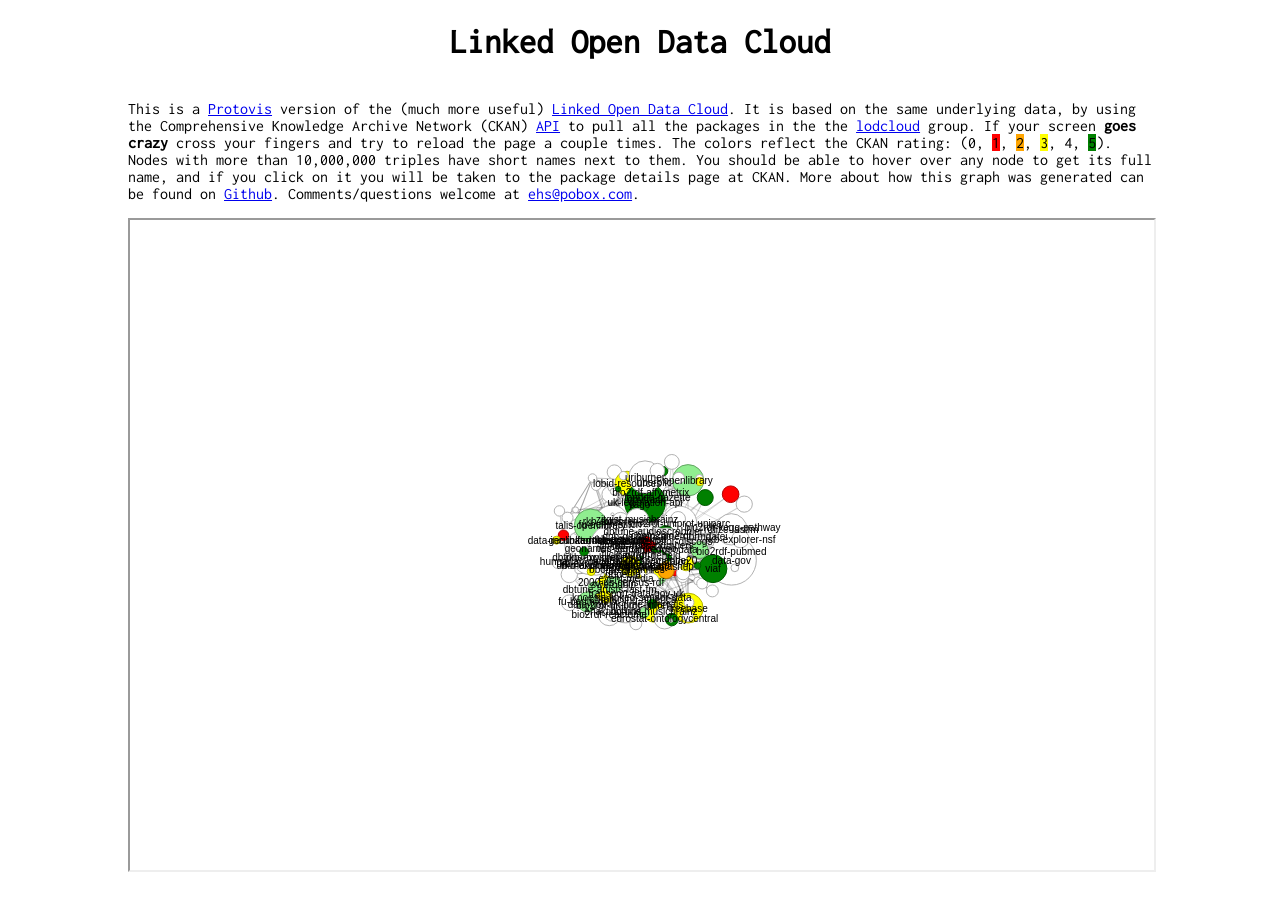
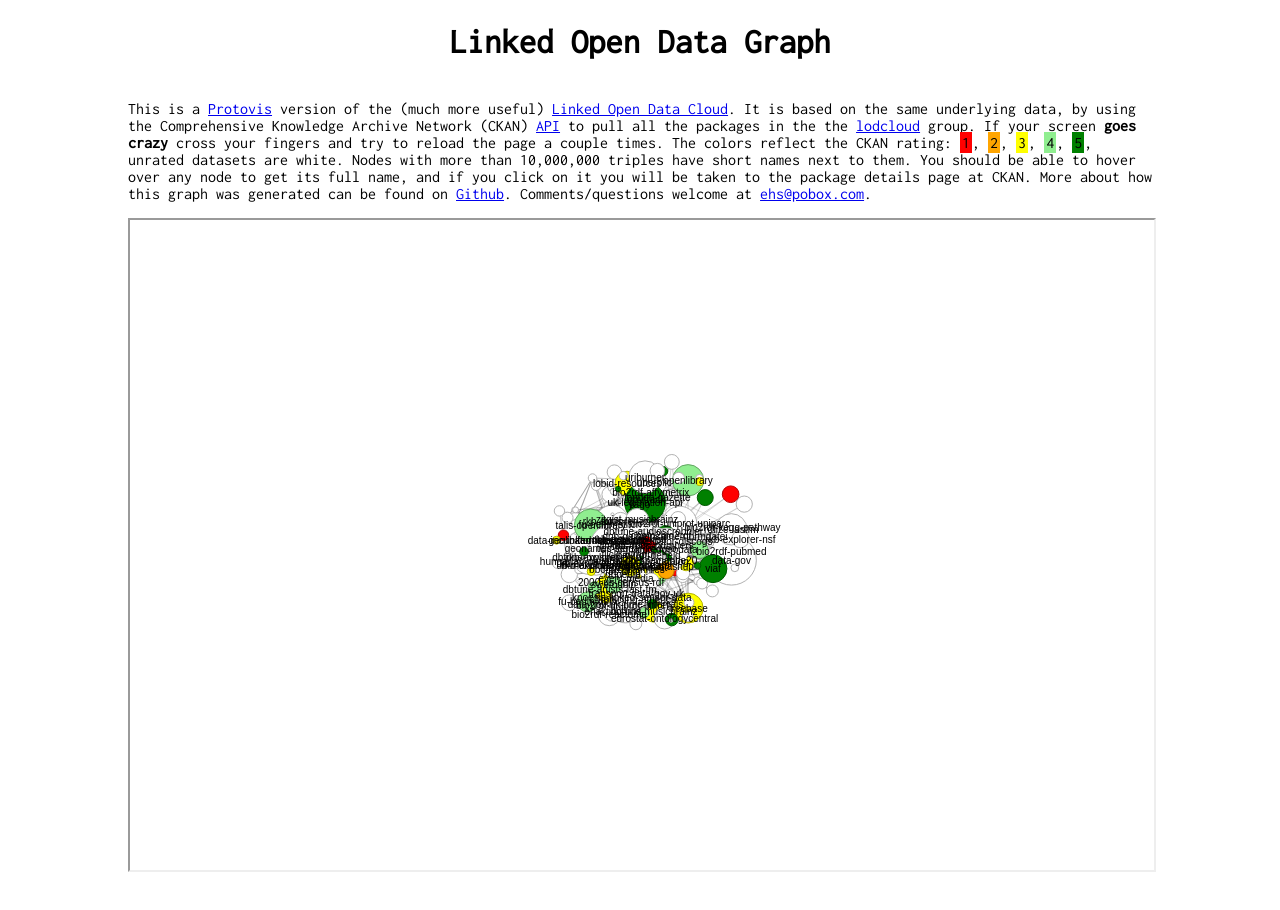
Before and after one commit to edsu/lod-graph, a plain HTML site: page index.html in a window 1280 px wide. Drawn offline with Linux system fonts and the light colour scheme.

Commit message:
s/Cloud/Graph/;

```diff
--- a/index.html
+++ b/index.html
@@ -1,7 +1,7 @@
 <!DOCTYPE html>
 <html>
     <head>
-        <title>Linked Open Data Cloud</title>
+        <title>Linked Open Data Graph</title>
         <link href='http://fonts.googleapis.com/css?family=Inconsolata' rel='stylesheet' type='text/css'>
         <style type="text/css">
             body {
@@ -30,7 +30,7 @@
         </style>
     </head>
     <body>
-        <h1>Linked Open Data Cloud</h1>
+        <h1>Linked Open Data Graph</h1>
         <div id="content">
         <div id="about">
             <p>
@@ -44,12 +44,13 @@
             <a href="http://ckan.net/group/lodcloud">lodcloud</a> group.
             If your screen <b>goes crazy</b> cross your fingers and try to
             reload the page a couple times. The colors reflect the
-            CKAN rating: (<span style="background-color: white">0</span>,
-            <span style="background-color: red;">1</span>,
-            <span style="background-color: orange;">2</span>,
-            <span style="background-color: yellow;">3</span>,
-            <span style="backround-color: lightgreen;">4</span>,
-            <span style="background-color: green;">5</span>).
+            CKAN rating:
+            <span style="background-color: red; padding: 2px;">1</span>,
+            <span style="background-color: orange; padding: 2px;">2</span>,
+            <span style="background-color: yellow; padding: 2px;">3</span>,
+            <span style="background-color: lightgreen; padding: 2px;">4</span>,
+            <span style="background-color: green; padding: 2px;">5</span>,
+            unrated datasets are white.
             Nodes with more than 10,000,000 triples have short names next to
             them.  You should be able to hover over any node to get its full
             name, and if you click on it you will be taken to the package
```
